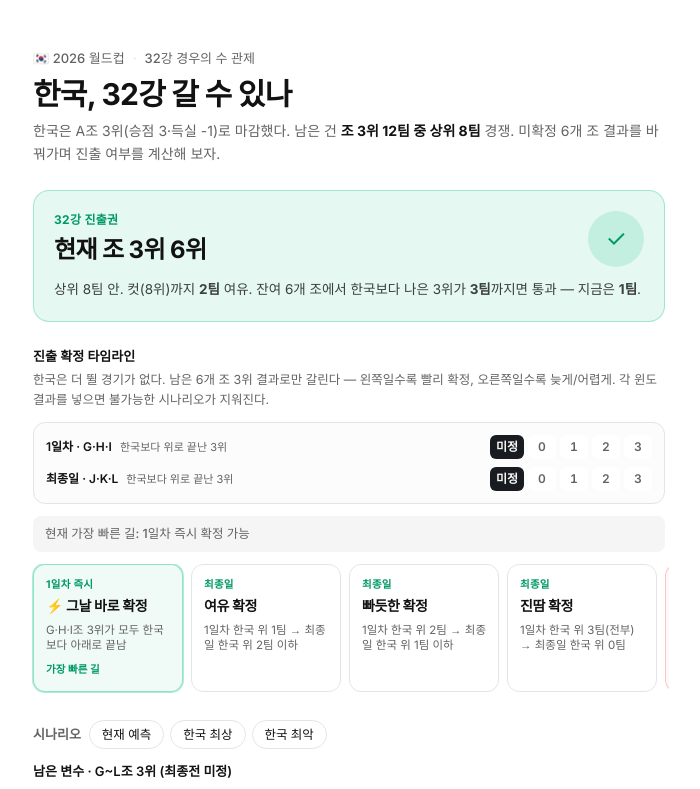
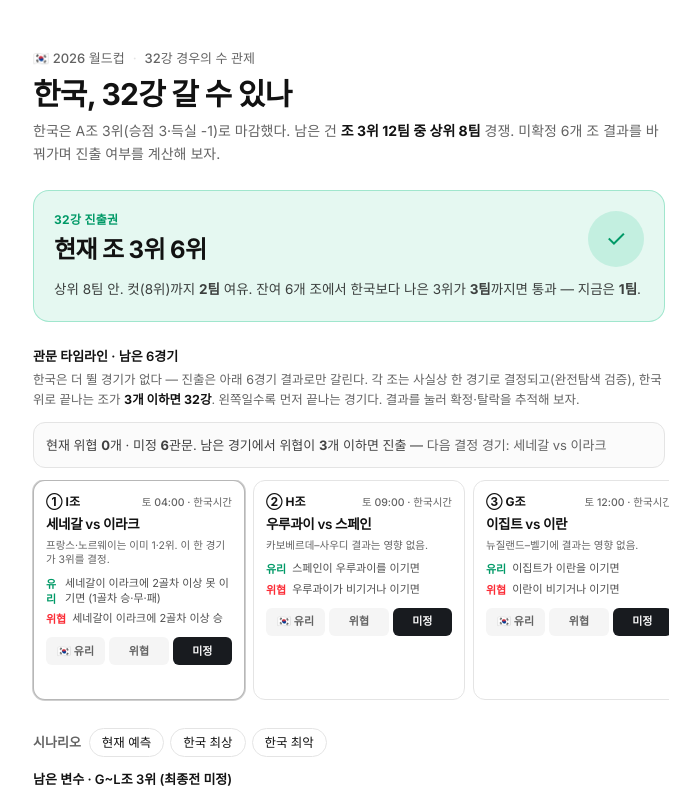
Before and after one commit to cykim8811/korea32, a Next.js app in the folder frontend/: page / in a window 1280 px wide. Shown: the top 789 px of the page, without its empty margins (291-991 px from the left). Built offline with nearby package versions, Linux system fonts and the light colour scheme.

Commit message:
관문 타임라인으로 교체: 남은 6경기 결정 경기별 구체 조건(완전탐색 검증), 킥오프 순서 좌→우, 결과 입력 시 확정/탈락 추적

```diff
--- a/frontend/app/page.tsx
+++ b/frontend/app/page.tsx
@@ -124,8 +124,8 @@
         maxPendingAhead={maxPendingAhead}
       />
 
-      {/* 진출 확정 타임라인 */}
-      <ScenarioTimeline />
+      {/* 관문 타임라인 */}
+      <GateTimeline />
 
       {/* 시나리오 프리셋 */}
       <div className="mt-6 mb-3 flex items-center gap-2">
@@ -288,277 +288,254 @@
   );
 }
 
-// ── 진출 확정 타임라인 ─────────────────────────────────────────────────
-// 한국은 더 뛸 경기가 없다. 진출은 남은 6개 조 3위 결과로만 갈린다.
-// 일정상 1일차(G·H·I) → 최종일(J·K·L). 각 윈도에서 "한국보다 위로 끝난
-// 3위 수"만이 변수. 확정 4팀(4점)이 이미 앞 → 잔여 누적 3팀까지는 진출,
-// 4팀째가 올라서는 순간 탈락. 왼쪽일수록 빨리 확정된다.
-type WVal = "?" | 0 | 1 | 2 | 3;
-
-type ScenarioCard = {
+// ── 관문 타임라인 ──────────────────────────────────────────────────────
+// 한국은 더 뛸 경기가 없다. 진출은 남은 6개 조 3위 결과로만 갈리고, 각 조는
+// 사실상 '결정 경기' 한 판으로 갈린다(모든 스코어 조합 완전탐색으로 검증).
+// 한국 위로 끝나는 조('위협')가 3개 이하 → 32강. 킥오프 순서대로 나열,
+// 왼쪽일수록 먼저 결정. 시각은 한국시간 근사치.
+type Gate = {
   key: string;
+  no: string;
   when: string;
-  title: string;
-  desc: string;
-  tone: "in" | "out";
-  k1?: number; // 1일차 한국 위 팀 수 (IN 카드)
-  k2max?: number; // 최종일 허용 상한 (IN 카드)
+  group: string;
+  match: string;
+  note: string;
+  safe: string;
+  threat: string;
 };
 
-const CARDS: ScenarioCard[] = [
+const GATES: Gate[] = [
   {
-    key: "A",
-    when: "1일차 즉시",
-    title: "⚡ 그날 바로 확정",
-    desc: "G·H·I조 3위가 모두 한국보다 아래로 끝남",
-    tone: "in",
-    k1: 0,
-    k2max: 99,
+    key: "I",
+    no: "①",
+    when: "토 04:00",
+    group: "I조",
+    match: "세네갈 vs 이라크",
+    note: "프랑스·노르웨이는 이미 1·2위. 이 한 경기가 3위를 결정.",
+    safe: "세네갈이 이라크에 2골차 이상 못 이기면 (1골차 승·무·패)",
+    threat: "세네갈이 이라크에 2골차 이상 승",
   },
   {
-    key: "B",
-    when: "최종일",
-    title: "여유 확정",
-    desc: "1일차 한국 위 1팀 → 최종일 한국 위 2팀 이하",
-    tone: "in",
-    k1: 1,
-    k2max: 2,
+    key: "H",
+    no: "②",
+    when: "토 09:00",
+    group: "H조",
+    match: "우루과이 vs 스페인",
+    note: "카보베르데–사우디 결과는 영향 없음.",
+    safe: "스페인이 우루과이를 이기면",
+    threat: "우루과이가 비기거나 이기면",
   },
   {
-    key: "C",
-    when: "최종일",
-    title: "빠듯한 확정",
-    desc: "1일차 한국 위 2팀 → 최종일 한국 위 1팀 이하",
-    tone: "in",
-    k1: 2,
-    k2max: 1,
+    key: "G",
+    no: "③",
+    when: "토 12:00",
+    group: "G조",
+    match: "이집트 vs 이란",
+    note: "뉴질랜드–벨기에 결과는 영향 없음.",
+    safe: "이집트가 이란을 이기면",
+    threat: "이란이 비기거나 이기면",
   },
   {
-    key: "D",
-    when: "최종일",
-    title: "진땀 확정",
-    desc: "1일차 한국 위 3팀(전부) → 최종일 한국 위 0팀",
-    tone: "in",
-    k1: 3,
-    k2max: 0,
+    key: "L",
+    no: "④",
+    when: "일 06:00",
+    group: "L조",
+    match: "크로아티아 vs 가나 (+파나마 vs 잉글랜드)",
+    note: "6개 조 중 위협 확률이 가장 높은 조.",
+    safe: "잉글랜드가 파나마에 이기고 + 가나가 크로아티아에 이기면",
+    threat: "그 외 대부분 (크로아티아·가나·잉글랜드 중 4점 3위 발생)",
   },
   {
-    key: "E",
-    when: "탈락 라인",
-    title: "✕ 탈락",
-    desc: "한국 위로 끝난 3위가 누적 4팀이 되는 순간",
-    tone: "out",
+    key: "K",
+    no: "⑤",
+    when: "일 08:30",
+    group: "K조",
+    match: "콩고DR vs 우즈베키스탄",
+    note: "콜롬비아·포르투갈은 콩고보다 위. 콩고만 변수.",
+    safe: "콩고DR가 우즈벡에 못 이기면 (무·패)",
+    threat: "콩고DR가 우즈벡을 이기면 (콩고 4점)",
+  },
+  {
+    key: "J",
+    no: "⑥",
+    when: "일 11:00",
+    group: "J조",
+    match: "알제리 vs 오스트리아",
+    note: "아르헨티나는 1위 확정.",
+    safe: "오스트리아 승 또는 알제리가 2골차 이상 승",
+    threat: "무승부 또는 알제리가 1골차 승",
   },
 ];
 
-function ScenarioTimeline() {
-  const [w1, setW1] = useState<WVal>("?");
-  const [w2, setW2] = useState<WVal>("?");
+type GState = "undecided" | "safe" | "threat";
 
-  const n1 = w1 === "?" ? null : w1;
-  const n2 = w2 === "?" ? null : w2;
+function GateTimeline() {
+  const [st, setSt] = useState<Record<string, GState>>({});
+  const get = (k: string): GState => st[k] ?? "undecided";
+  const set = (k: string, v: GState) =>
+    setSt((p) => ({ ...p, [k]: p[k] === v ? "undecided" : v }));
 
-  // 전체 상태
-  let state: "undecided" | "in" | "out" = "undecided";
-  if (n1 === 0) state = "in"; // 1일차 0팀 → 즉시 확정
-  else if (n1 !== null && n2 !== null) state = n1 + n2 <= 3 ? "in" : "out";
+  const threats = GATES.filter((g) => get(g.key) === "threat").length;
+  const undecided = GATES.filter((g) => get(g.key) === "undecided").length;
+  const allowance = 3 - threats; // 앞으로 더 허용되는 위협 수
 
-  // 카드별 상태 계산
-  type CardStat = "occurred" | "next" | "possible" | "pruned";
-  const maxTotal = (n1 ?? 3) + (n2 ?? 3);
+  let phase: "in" | "out" | "live" = "live";
+  if (threats >= 4) phase = "out";
+  else if (undecided <= allowance) phase = "in";
 
-  function evalCard(c: ScenarioCard): { possible: boolean; occurred: boolean } {
-    if (c.tone === "out") {
-      const occurred = n1 !== null && n2 !== null && n1 + n2 >= 4;
-      const possible = maxTotal >= 4; // 아직 탈락이 도달 가능한가
-      return { possible, occurred };
-    }
-    const k1 = c.k1!;
-    const k2max = c.k2max!;
-    const w1ok = n1 === null || n1 === k1;
-    const w2ok = n2 === null || n2 <= k2max;
-    const possible = w1ok && w2ok;
-    let occurred = false;
-    if (c.key === "A") occurred = n1 === 0;
-    else occurred = n1 === k1 && n2 !== null && n2 <= k2max;
-    return { possible, occurred };
-  }
-
-  // 가장 빠른(왼쪽) 아직 가능한 IN 카드 → 현재 노려야 할 경로
-  let nextKey: string | null = null;
-  if (state === "undecided") {
-    for (const c of CARDS) {
-      if (c.tone !== "in") continue;
-      const { possible, occurred } = evalCard(c);
-      if (possible && !occurred) {
-        nextKey = c.key;
-        break;
-      }
-    }
-  }
+  const nextKey =
+    phase === "live"
+      ? (GATES.find((g) => get(g.key) === "undecided")?.key ?? null)
+      : null;
+  const decided = phase !== "live";
 
   return (
     <section className="mt-6">
       <div className="mb-1 text-[13px] font-semibold">
-        진출 확정 타임라인
+        관문 타임라인 · 남은 6경기
       </div>
       <p className="mb-3 text-[12.5px] leading-relaxed text-muted-foreground">
-        한국은 더 뛸 경기가 없다. 남은 6개 조 3위 결과로만 갈린다 — 왼쪽일수록
-        빨리 확정, 오른쪽일수록 늦게/어렵게. 각 윈도 결과를 넣으면 불가능한
-        시나리오가 지워진다.
+        한국은 더 뛸 경기가 없다 — 진출은 아래 6경기 결과로만 갈린다. 각 조는
+        사실상 한 경기로 결정되고(완전탐색 검증), 한국 위로 끝나는 조가{" "}
+        <b className="text-foreground">3개 이하면 32강</b>. 왼쪽일수록 먼저 끝나는
+        경기다. 결과를 눌러 확정·탈락을 추적해 보자.
       </p>
 
-      {/* 결과 입력 */}
-      <div className="mb-3 space-y-2 rounded-xl border bg-secondary/30 p-3">
-        <SegRow
-          label="1일차 · G·H·I"
-          hint="한국보다 위로 끝난 3위"
-          value={w1}
-          onChange={setW1}
-        />
-        <SegRow
-          label="최종일 · J·K·L"
-          hint="한국보다 위로 끝난 3위"
-          value={w2}
-          onChange={setW2}
-        />
-        {(n1 !== null || n2 !== null) && (
-          <button
-            onClick={() => {
-              setW1("?");
-              setW2("?");
-            }}
-            className="text-[11.5px] text-muted-foreground underline-offset-2 hover:underline"
-          >
-            결과 초기화
-          </button>
+      {/* 현재 판정 */}
+      <div
+        className={`mb-3 rounded-xl border p-3 text-[13px] ${
+          phase === "in"
+            ? "border-emerald-500/30 bg-emerald-500/10"
+            : phase === "out"
+              ? "border-red-500/30 bg-red-500/10"
+              : "border-border bg-secondary/40"
+        }`}
+      >
+        {phase === "in" ? (
+          <span className="font-semibold text-emerald-700 dark:text-emerald-400">
+            ✓ 32강 진출 확정 — 남은 경기 결과와 무관 (위협 {threats}개)
+          </span>
+        ) : phase === "out" ? (
+          <span className="font-semibold text-red-700 dark:text-red-400">
+            ✕ 탈락 — 한국 위로 끝난 조가 {threats}개 (4개부터 탈락)
+          </span>
+        ) : (
+          <span className="text-foreground/80">
+            현재 위협 <b>{threats}</b>개 · 미정 <b>{undecided}</b>관문. 남은
+            경기에서 위협이 <b>{allowance}</b>개 이하면 진출 —{" "}
+            <span className="text-muted-foreground">
+              다음 결정 경기: {GATES.find((g) => g.key === nextKey)?.match}
+            </span>
+          </span>
         )}
       </div>
 
-      {/* 현재 상태 한 줄 */}
-      <div
-        className={`mb-3 rounded-lg px-3 py-2 text-[12.5px] font-medium ${
-          state === "in"
-            ? "bg-emerald-500/10 text-emerald-700 dark:text-emerald-400"
-            : state === "out"
-              ? "bg-red-500/10 text-red-700 dark:text-red-400"
-              : "bg-secondary text-muted-foreground"
-        }`}
-      >
-        {state === "in"
-          ? "✓ 32강 진출 확정 — 더 추월 불가"
-          : state === "out"
-            ? "✕ 탈락 확정 — 한국 위로 4팀"
-            : nextKey
-              ? `현재 가장 빠른 길: ${
-                  CARDS.find((c) => c.key === nextKey)!.when
-                } 확정 가능`
-              : "결과를 입력하면 가능한 시나리오만 남는다"}
+      {/* 관문 카드 (왼→오: 킥오프 순서) */}
+      <div className="-mx-1 flex gap-2 overflow-x-auto px-1 pb-1">
+        {GATES.map((g) => {
+          const s = get(g.key);
+          const isNext = g.key === nextKey;
+          const dim = decided && s === "undecided";
+          return (
+            <div
+              key={g.key}
+              className={`flex w-[212px] shrink-0 flex-col rounded-xl border p-3 transition-all ${
+                s === "safe"
+                  ? "border-emerald-500/40 bg-emerald-500/[0.06]"
+                  : s === "threat"
+                    ? "border-red-500/40 bg-red-500/[0.06]"
+                    : isNext
+                      ? "border-foreground/30 bg-card ring-1 ring-foreground/20"
+                      : "border-border bg-card"
+              } ${dim ? "opacity-40" : ""}`}
+            >
+              <div className="flex items-center justify-between">
+                <span className="text-[12px] font-bold">
+                  {g.no} {g.group}
+                </span>
+                <span className="text-[10.5px] font-medium text-muted-foreground">
+                  {g.when} · 한국시간
+                </span>
+              </div>
+              <div className="mt-0.5 text-[13.5px] font-semibold tracking-tight">
+                {g.match}
+              </div>
+              <div className="mt-1 text-[10.5px] leading-snug text-muted-foreground">
+                {g.note}
+              </div>
+
+              <div className="mt-2 space-y-1">
+                <div className="flex gap-1.5 text-[11px] leading-snug">
+                  <span className="mt-px font-semibold text-emerald-600">유리</span>
+                  <span className="text-foreground/75">{g.safe}</span>
+                </div>
+                <div className="flex gap-1.5 text-[11px] leading-snug">
+                  <span className="mt-px font-semibold text-red-500">위협</span>
+                  <span className="text-foreground/75">{g.threat}</span>
+                </div>
+              </div>
+
+              {/* 결과 입력 */}
+              <div className="mt-2.5 grid grid-cols-3 gap-1">
+                <GateBtn active={s === "safe"} tone="safe" onClick={() => set(g.key, "safe")}>
+                  🇰🇷 유리
+                </GateBtn>
+                <GateBtn active={s === "threat"} tone="threat" onClick={() => set(g.key, "threat")}>
+                  위협
+                </GateBtn>
+                <GateBtn active={s === "undecided"} tone="neutral" onClick={() => setSt((p) => ({ ...p, [g.key]: "undecided" }))}>
+                  미정
+                </GateBtn>
+              </div>
+
+              {dim && (
+                <div className="mt-2 text-[10.5px] font-semibold text-muted-foreground">
+                  {phase === "in" ? "이미 확정 · 무의미" : "이미 탈락 · 무의미"}
+                </div>
+              )}
+            </div>
+          );
+        })}
       </div>
 
-      {/* 카드 시퀀스 (왼→오: 빠름→늦음/탈락) */}
-      <div className="-mx-1 flex gap-2 overflow-x-auto px-1 pb-1">
-        {CARDS.map((c) => {
-          const { possible, occurred } = evalCard(c);
-          let stat: CardStat = "possible";
-          if (occurred) stat = "occurred";
-          else if (!possible) stat = "pruned";
-          else if (c.key === nextKey) stat = "next";
-          return <TimelineCard key={c.key} c={c} stat={stat} />;
-        })}
-      </div>
+      {(threats > 0 || undecided < 6) && (
+        <button
+          onClick={() => setSt({})}
+          className="mt-2 text-[11.5px] text-muted-foreground underline-offset-2 hover:underline"
+        >
+          결과 초기화
+        </button>
+      )}
     </section>
   );
 }
 
-function SegRow({
-  label,
-  hint,
-  value,
-  onChange,
+function GateBtn({
+  children,
+  active,
+  tone,
+  onClick,
 }: {
-  label: string;
-  hint: string;
-  value: WVal;
-  onChange: (v: WVal) => void;
+  children: React.ReactNode;
+  active: boolean;
+  tone: "safe" | "threat" | "neutral";
+  onClick: () => void;
 }) {
-  const opts: WVal[] = ["?", 0, 1, 2, 3];
+  const on =
+    tone === "safe"
+      ? "bg-emerald-500 text-white"
+      : tone === "threat"
+        ? "bg-red-500 text-white"
+        : "bg-primary text-primary-foreground";
   return (
-    <div className="flex flex-wrap items-center gap-x-2 gap-y-1">
-      <span className="text-[12px] font-semibold">{label}</span>
-      <span className="text-[11px] text-muted-foreground">{hint}</span>
-      <div className="ml-auto flex gap-1">
-        {opts.map((o) => (
-          <button
-            key={String(o)}
-            onClick={() => onChange(o)}
-            className={`h-6 min-w-7 rounded-md px-1.5 text-[12px] font-semibold tabular-nums transition-colors ${
-              value === o
-                ? "bg-primary text-primary-foreground"
-                : "bg-card text-muted-foreground hover:bg-accent"
-            }`}
-          >
-            {o === "?" ? "미정" : o}
-          </button>
-        ))}
-      </div>
-    </div>
-  );
-}
-
-function TimelineCard({
-  c,
-  stat,
-}: {
-  c: ScenarioCard;
-  stat: "occurred" | "next" | "possible" | "pruned";
-}) {
-  const isOut = c.tone === "out";
-  const base =
-    "shrink-0 w-[150px] rounded-xl border p-3 transition-all select-none";
-  const cls =
-    stat === "pruned"
-      ? "opacity-35 grayscale border-border bg-card"
-      : stat === "occurred"
-        ? isOut
-          ? "border-red-500/50 bg-red-500/10 ring-2 ring-red-500/30"
-          : "border-emerald-500/50 bg-emerald-500/10 ring-2 ring-emerald-500/30"
-        : stat === "next"
-          ? "border-emerald-500/40 bg-emerald-500/[0.06] ring-1 ring-emerald-500/30"
-          : isOut
-            ? "border-red-500/25 bg-red-500/[0.03]"
-            : "border-border bg-card";
-  return (
-    <div className={`${base} ${cls}`}>
-      <div
-        className={`text-[10.5px] font-bold uppercase tracking-wide ${
-          isOut ? "text-red-500" : "text-emerald-600"
-        }`}
-      >
-        {c.when}
-      </div>
-      <div className="mt-0.5 text-[14px] font-bold tracking-tight">
-        {c.title}
-      </div>
-      <div className="mt-1.5 text-[11.5px] leading-snug text-muted-foreground">
-        {c.desc}
-      </div>
-      {stat === "occurred" && (
-        <div className="mt-2 text-[10.5px] font-semibold">
-          {isOut ? "현재 시나리오" : "확정"}
-        </div>
-      )}
-      {stat === "next" && (
-        <div className="mt-2 text-[10.5px] font-semibold text-emerald-600">
-          가장 빠른 길
-        </div>
-      )}
-      {stat === "pruned" && (
-        <div className="mt-2 text-[10.5px] font-semibold text-muted-foreground">
-          불가능
-        </div>
-      )}
-    </div>
+    <button
+      onClick={onClick}
+      className={`h-7 rounded-md text-[11px] font-semibold transition-colors ${
+        active ? on : "bg-secondary text-muted-foreground hover:bg-accent"
+      }`}
+    >
+      {children}
+    </button>
   );
 }
 
```
